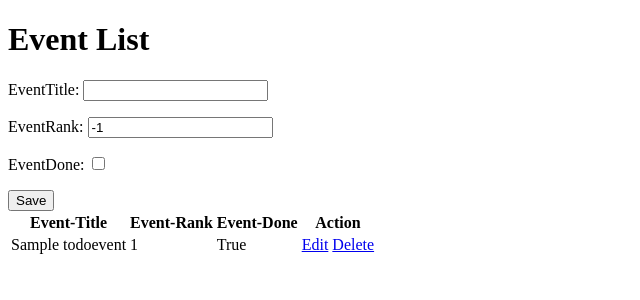
After one commit to connorlicht/CSCI4830-ToDoApp, a Django app: page /todoevent in a window 1280 px wide. The commit adds this page. Shown: the top 300 px of the page, without its empty margins (0-640 px from the left). Run offline with Django 5.2, Linux system fonts and the light colour scheme; tables that the repository leaves empty hold one stand-in row (values such as "Sample post").

Commit message:
Updated the models

```diff
--- /dev/null
+++ b/hello_world_app/forms.py
@@ -0,0 +1,20 @@
+from django import forms
+from .models import Person
+from .models import ToDoEvent
+from .models import ToDoList
+
+class PersonForm(forms.ModelForm):
+    class Meta:
+        model = Person
+        fields = ['Name']
+
+
+class ToDoEventForm(forms.ModelForm):
+    class Meta:
+        model = ToDoEvent
+        fields = ['EventTitle', 'EventRank', 'EventDone']
+
+class ToDoListForm(forms.ModelForm):
+    class Meta:
+        model = ToDoList
+        fields = ['ListName', 'Events']
--- /dev/null
+++ b/hello_world_app/models.py
@@ -0,0 +1,17 @@
+from django.db import models
+
+
+class Person(models.Model):
+    Name = models.CharField(max_length=200)
+
+    def __str__(self):
+        return self.Name
+
+class ToDoEvent(models.Model):
+    EventTitle = models.CharField(max_length=200)
+    EventRank = models.IntegerField(default=-1)
+    EventDone = models.BooleanField(default=False);
+
+class ToDoList(models.Model):
+    ListName = models.CharField(max_length=200)
+    Events = models.ManyToManyField(ToDoEvent)
--- /dev/null
+++ b/hello_world_app/templates/event_edit.html
@@ -0,0 +1,6 @@
+<h1>Edit Event</h1>
+<form method="POST">
+    {% csrf_token %}
+    {{ form.as_p }}
+    <button type="submit">Update</button>
+</form>
--- /dev/null
+++ b/hello_world_app/templates/event_list.html
@@ -0,0 +1,25 @@
+<!DOCTYPE html>
+<html lang="en">
+  <head>
+    <meta charset="UTF-8" />
+    <meta name="viewport" content="width=device-width, initial-scale=1.0" />
+    <title>Event Page</title>
+  </head>
+  <body>
+<h1>Event List</h1>
+<form method="POST">
+  {% csrf_token %} {{ form.as_p }}
+  <button type="submit">Save</button>
+</form>
+<table>
+  <tr> <th>Event-Title</th> <th> Event-Rank</th> <th> Event-Done </th><th>Action</th> </tr>
+  {% for event in events %}
+  <tr>
+    <td>{{ event.EventTitle }}</td> <td>{{ event.EventRank }}</td> <td> {{ event.EventDone }}</td>
+    <td>
+      <a href="{% url 'edit_event' event.id %}">Edit</a>
+      <a href="{% url 'delete_event' event.id %}">Delete</a>
+    </td>
+  </tr>
+  {% endfor %}
+</table> </body> </html>
--- a/hello_world_app/urls.py
+++ b/hello_world_app/urls.py
@@ -18,5 +18,11 @@ from django.urls import path
 from hello_world_app import views
 
 urlpatterns = [
-    path('', views.index, name='index')
+    path('todoevent', views.event_view, name='event_view'),
+
+    path('todoevent/edit/<int:event_id>/',
+        views.edit_event, name='edit_event'),
+
+    path('todoevent/delete/<int:event_id>/',
+        views.delete_event, name='delete_event'),
 ]
--- a/hello_world_app/views.py
+++ b/hello_world_app/views.py
@@ -1,4 +1,39 @@
-from django.shortcuts import render
+from django.shortcuts import render, redirect, get_object_or_404
+from .models import ToDoEvent
+from .forms import ToDoEventForm
 
 def index(request):
     return render(request, 'index_hello.html')
+
+def event_view(request):
+    events = ToDoEvent.objects.all()
+
+    if request.method == "POST":
+        form = ToDoEventForm(request.POST)
+        if form.is_valid():
+            form.save()
+            return redirect('event_view')
+    else:
+        form = ToDoEventForm()
+
+    return render(request, 'event_list.html', {'form': form, 'events': events})
+
+def edit_event(request, event_id):
+    event = get_object_or_404(ToDoEvent, id=event_id)
+
+    if request.method == "POST":
+        form = ToDoEventForm(request.POST, instance=event)
+        if form.is_valid():
+            form.save()
+            print("test")
+            return redirect('event_view')
+    else:
+        form = ToDoEventForm(instance=event)
+
+    return render(request, 'event_edit.html', {'form': form, 'event': event})
+
+def delete_event(request, event_id):
+    # Delete a specific score
+    event = get_object_or_404(ToDoEvent, id=event_id)
+    event.delete()
+    return redirect('event_view')
```
Also changed, not shown: hello_world_app/templates/index_hello.html (+11 -7 lines), db.sqlite3, hello_world_app/migrations/0001_initial.py (added), hello_world_app/migrations/__init__.py (added).
